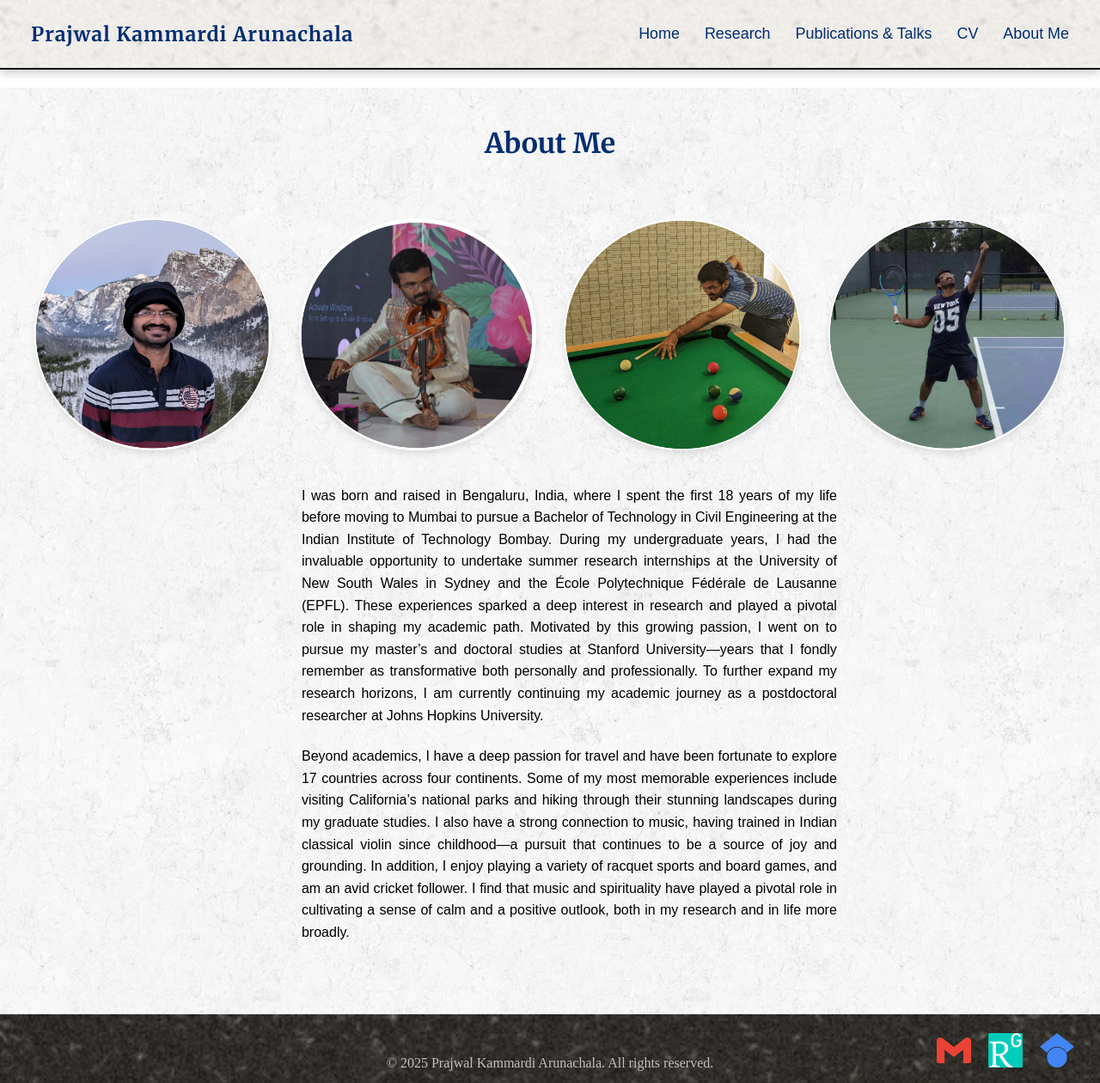
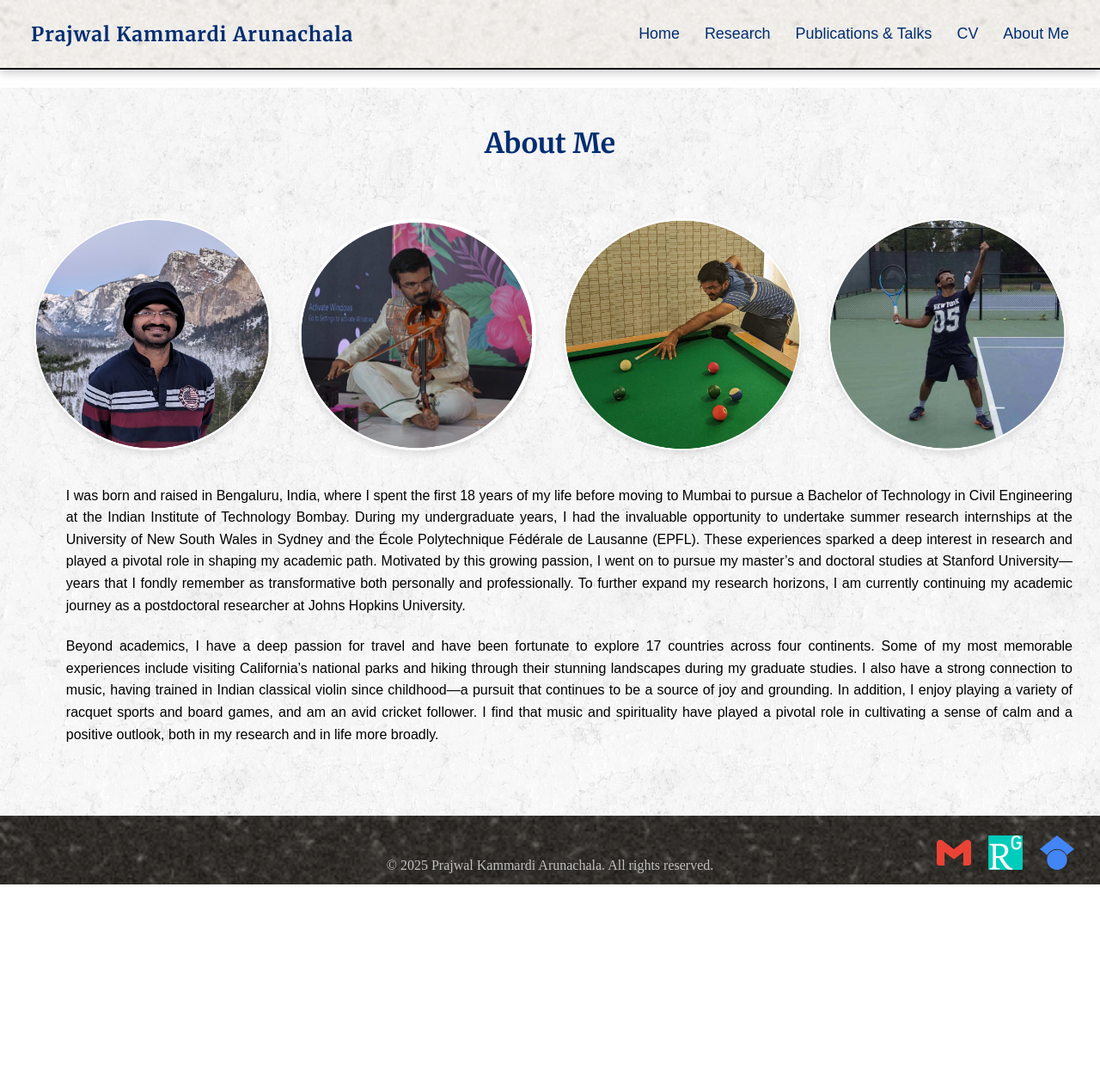
Before and after one commit to prajwalka/prajwalka.github.io, a Jekyll site: the page built from about.md, in a window 1280 px wide and 1260 px high. Shown: the whole window at 86% size. Built offline with Jekyll 4.4.1, drawn with Linux system fonts in a browser that asks for light colours; some web fonts are replaced.

Commit message:
making it scalable

```diff
--- a/assets/style.css
+++ b/assets/style.css
@@ -447,7 +447,6 @@ main a:active {
   color: #000000;
   box-sizing: border-box;
   width: 100%;
-  max-width: 70ch;
   font-size: clamp(16px, 1.2vw, 20px);
   margin: 0 auto clamp(14px, 2vw, 22px);
   overflow-wrap: break-word;
```
